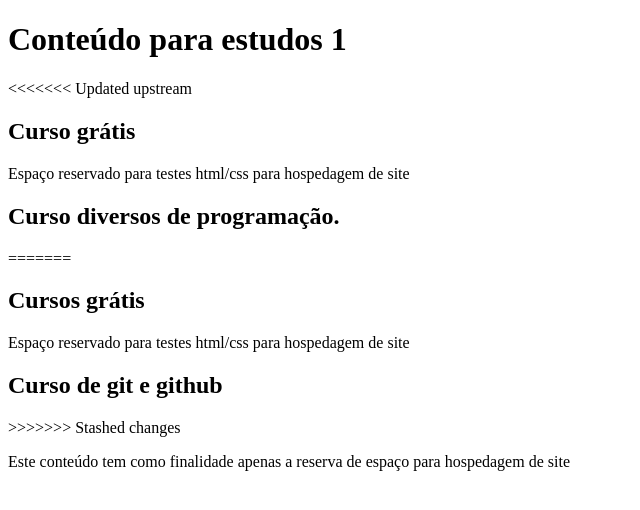
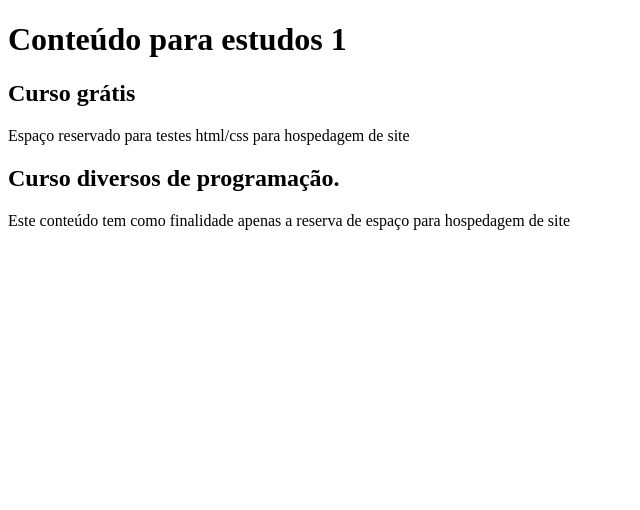
Before and after one commit to Ruth97-zz/Projeto-site, a plain HTML site: page index.html in a window 1280 px wide. Shown: the whole page, without its empty margins (0-640 px from the left). Drawn offline with Linux system fonts and the light colour scheme.

Commit message:
Update index.html

```diff
--- a/index.html
+++ b/index.html
@@ -11,19 +11,11 @@
     <main>
         <header>
             <h1>Conteúdo para estudos 1</h1>
-<<<<<<< Updated upstream
                 <article> <h2> Curso grátis </h2>
                     <p>Espaço reservado para testes html/css para hospedagem de site</p>
                 </article>
                 <article>
                     <h2> Curso diversos de programação. </h2>
-=======
-                <article> <h2> Cursos grátis </h2>
-                    <p>Espaço reservado para testes html/css para hospedagem de site</p>
-                </article>
-                <article>
-                    <h2> Curso de git e github </h2>
->>>>>>> Stashed changes
                     <p>Este conteúdo tem como finalidade apenas a reserva de espaço para hospedagem de site</p>
                 </article>
         </header>
```
